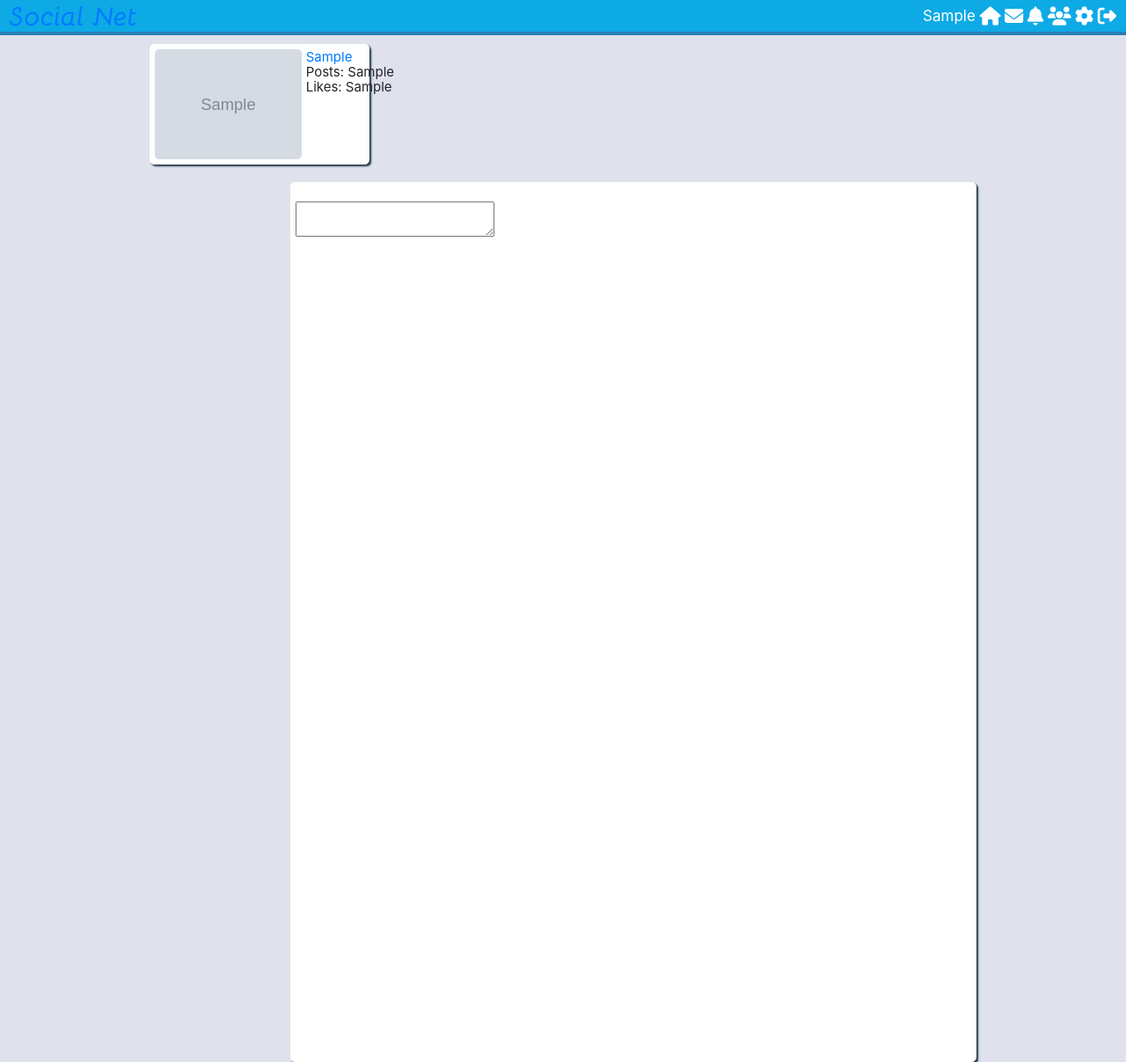
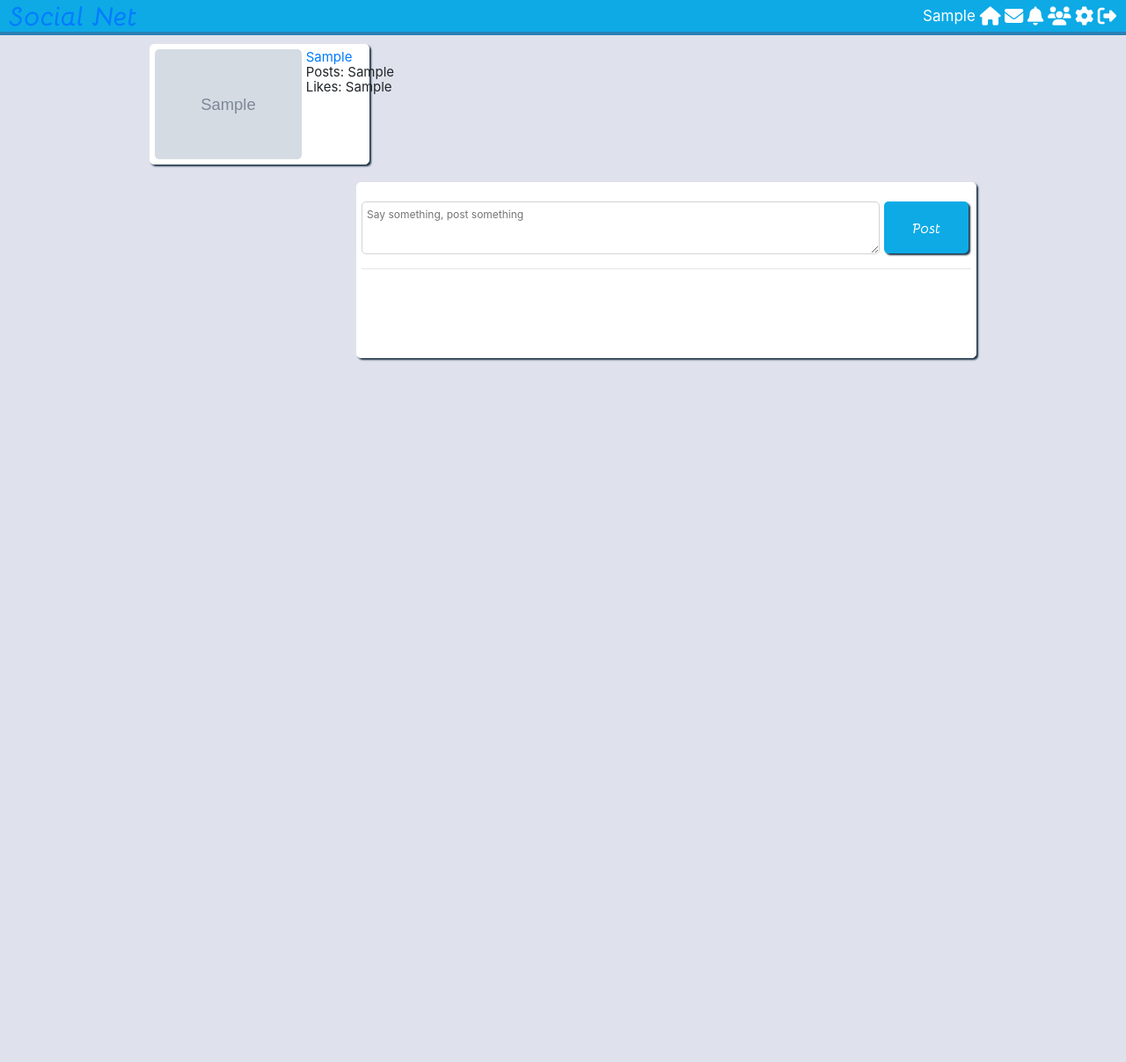
Before and after one commit to jhand0867/social_net, a PHP site: page / in a window 1280 px wide. Shown: the whole page at 88% size. After the commit the page ends 410 px from the top, so only its background shows below. Run offline with PHP 8.4, Linux system fonts and the light colour scheme; the visitor is signed in with stand-in values (Sample User, id 1); tables that the repository leaves empty or names only in its code hold one stand-in row (values such as "Sample post"); grey boxes marked "Sample" are stand-in pictures; some libraries are stand-ins or nearby versions.

Commit message:
Suppor for main column, posts, comments and likes

```diff
--- /dev/null
+++ b/assets/classes/Post.php
@@ -0,0 +1,53 @@
+<?php
+// Post.ph
+// Logic
+
+class Post
+{
+	private $user_obj;
+	private $conn;
+
+	public function __construct($conn , $user)
+	{
+		$this->conn = $conn;
+		$this->$user_obj = new User( $conn , $user );
+	}
+
+	public function submitPost($body , $user_to)
+	{
+		// safe text
+		$post_body = strip_tags($body);
+		$post_body = mysql_real_escape_string( $this->conn , $post_body );
+		$check_empty = preg_replace( '/\s+/' , '' , $post_body );
+
+		if($check_empty != "")
+		{
+			// ok to post
+			$post_date = date("Y-m-d H-i-s"); // post date and time
+			$post_user = $this->user_obj->getUsername();
+
+			// post to self?
+			if ( $user_to == $post_user)
+			{
+				$user_to = "none";
+			}
+
+			$insert_post_qry = mysqli_query( $this->conn,
+				"INSERT INTO soc_posts
+				(id,post_body,post_added_by,post_user_to,post_date,post_user_closed,post_deleted,post_likes)
+				VALUES ('' , '$post_body' , '$post_user', '$user_to', '$post_date','no','no','0')");
+			$returned_id = mysqli_insert_id($this->conn);
+
+			// add notification
+
+
+			// adjust user's posts count
+			$this->user_obj->increaseNumPosts();
+
+
+
+		}
+	}
+}
+
+ ?>
--- /dev/null
+++ b/assets/classes/User.php
@@ -0,0 +1,42 @@
+<?php
+// User.ph
+// Logic
+
+class User
+{
+	private $user;
+	private $conn;
+
+	public function __construct($conn , $user)
+	{
+		$this->conn = $conn;
+		$user_details_qry = mysqli_query($conn, "SELECT * FROM soc_users WHERE username = '$user'");
+		$this->$user = mysqli_fetch_array($user_details_qry);
+	}
+
+	public function getUsername()
+	{
+		return $this->user['username'];
+	}
+
+	public function getNumPosts()
+	{
+		return $this->user['num_post'];
+	}
+
+	public function increaseNumPost()
+	{
+		$num_posts = $this->user['num_posts']++;
+		$update_num_post = mysqli_query($this->conn, "UPDATE soc_users SET num_post = '$num_posts'");
+	}
+
+
+	public function getFirstAndLastName()
+	{
+		$username = this->user['username'];
+		$firstAndLastName = this->user['first_name'] . " " . this->user['last_name'];
+		return $firstAndLastName;
+	}
+}
+
+ ?>
--- a/assets/css/style.css
+++ b/assets/css/style.css
@@ -95,9 +95,58 @@ nav a:hover {
 }
 
 .main_column{
-	width: 780px;
-    height: 1000px;
-    position: relative;
+	width: 75%;
+    min-height: 200px;
     float: right;
+    z-index: -1;
+}
+
+.post_form{
+	width: 100%
+}
+
+.post_form textarea{
+	width: 100%;
+	height: 60px;
+	border-radius: 5px;
+	margin-right: 5px;
+	border: 1px solid #d3d3d3;
+	font-size: 12px;
 
 }
+
+.post_text{
+	width: 85%;
+	height: 60px;
+	border-radius: 5px;
+	margin-right: 5px;
+	margin-top: 0px;
+	border: 1px solid #d3d3d3;
+	font-size: 12;
+	padding: 5px;
+}
+
+textarea: focus{
+	outline: 0;
+}
+
+.post_button {
+	width: 10%;
+    height: 59px;
+    border: none;
+    border-radius: 5px;
+    /* margin-top: 4px; */
+    background-color: #0daae6;
+    font-family: 'Bellota-BoldItalic', sans-serif;
+    color: #fff;
+    box-shadow: 2px 2px 2px #1e3348;
+    position: absolute;
+    outline: 0;
+    margin: 0;
+}
+
+.post_button:active{
+	padding: 5px 4px 4px 5px;
+	color: #000;
+	background-color: #2980b4;
+}
--- a/includes/header.php
+++ b/includes/header.php
@@ -27,7 +27,7 @@ else
 			<a href="index.php">Social Net</a>
 		</div>
 		<nav>
-			<a href="#">
+			<a href="<? echo $user['first_name']; ?>">
 				<? echo $user['first_name'] ?>
 			</a>
 			<a href="index.php"><i class="fa fa-home fa-lg" aria-hidden="true"></i></a>
--- a/index.php
+++ b/index.php
@@ -1,19 +1,27 @@
 <?php
 
 require 'includes/header.php';
+require 'assets/classes/User.php';
+require 'assets/classes/Post.php';
+
 //session_destroy();
 
-
+// deal with the post
+if (isset($_POST['post']))
+{
+	$post = new Post($con, $loggedUsername);
+	$post->submitPost($_POST['post_text'] , 'none');
+}
 
 
 ?>
 	<div class="user_details column">
-		<a href="#">
+		<a href="<? echo $user['first_name']; ?>">
 			<img src="<? echo $user['profile_pic'] ?>">
 		</a>
 		<div class="user_details_left_right">
 			<!-- User Details Data -->
-			<a href="#">
+			<a href=" <? echo $user['first_name']; ?> ">
 			<?
 				echo $user['first_name'] . "<br>"; // . $user['last_name'];
 			?>
@@ -27,7 +35,10 @@ require 'includes/header.php';
 
 	<div class="main_column column">
 		<form class="post_form" action="index.php" method="POST"></form>
-			<textarea name="post_text"></textarea>
+			<textarea class="post_text" name="post_text" id="post_text"
+			placeholder="Say something, post something"></textarea>
+			<input class="post_button" type="submit" name="post" id="post_button" value="Post">
+			<hr>
 
 
 	</div>
```
Also changed, not shown: profile.php (added, +21 -0 lines), .htaccess (added).
